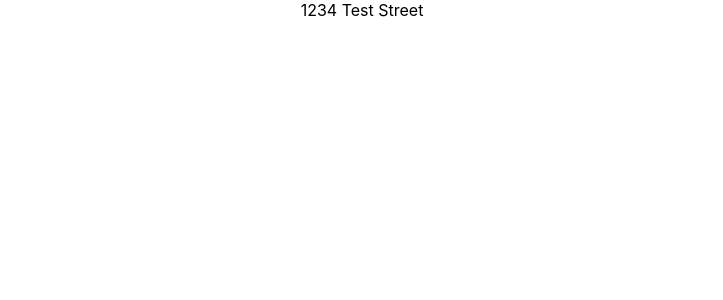
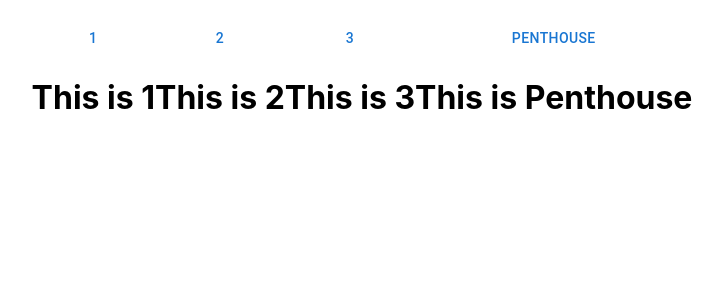
Before and after one commit to zhanghorace1/RadLabs, a React (Create React App) app: page / in a window 1280 px wide. Shown: the top 300 px of the page, without its empty margins (278-1001 px from the left). Built offline with nearby package versions, Linux system fonts and the light colour scheme.

Commit message:
added floor tabs and floor tables

```diff
--- a/package.json
+++ b/package.json
@@ -3,6 +3,9 @@
   "version": "0.1.0",
   "private": true,
   "dependencies": {
+    "@emotion/react": "^11.10.4",
+    "@emotion/styled": "^11.10.4",
+    "@mui/material": "^5.10.4",
     "@testing-library/jest-dom": "^5.16.5",
     "@testing-library/react": "^13.4.0",
     "@testing-library/user-event": "^13.5.0",
--- /dev/null
+++ b/src/components/floorTable.js
@@ -0,0 +1,10 @@
+import { Box, Button } from '@mui/material';
+
+export function FloorTable(floorData) {
+  console.log('FLOORRRR', floorData)
+  return (
+    <Box>
+  <h1>This is {floorData.floorData.name}</h1>
+    </Box>
+  );
+}
--- a/src/components/floorTabs.js
+++ b/src/components/floorTabs.js
@@ -1,9 +1,22 @@
+import { Box, Button } from '@mui/material';
 import  data from '../assets/buildingData.json';
+import { FloorTable } from './floorTable';
 
 export function FloorTabs() {
   return (
-    <div>
-      {data.name}
-    </div>
+    <Box
+    style={{ display: "flex", flexDirection: 'row', padding: 10, margin: 10, justifyContent:"center" }}
+    >
+      {data.floors.map((floor)=> {
+        return (
+          <Box>
+          <Button>
+            {floor.name}
+          </Button>
+          <FloorTable floorData={floor}/>
+          </Box>
+          )
+      })}
+    </Box>
   );
 }
```
Also changed, not shown: 1 other file (tests, documents, lock files or other folders).
